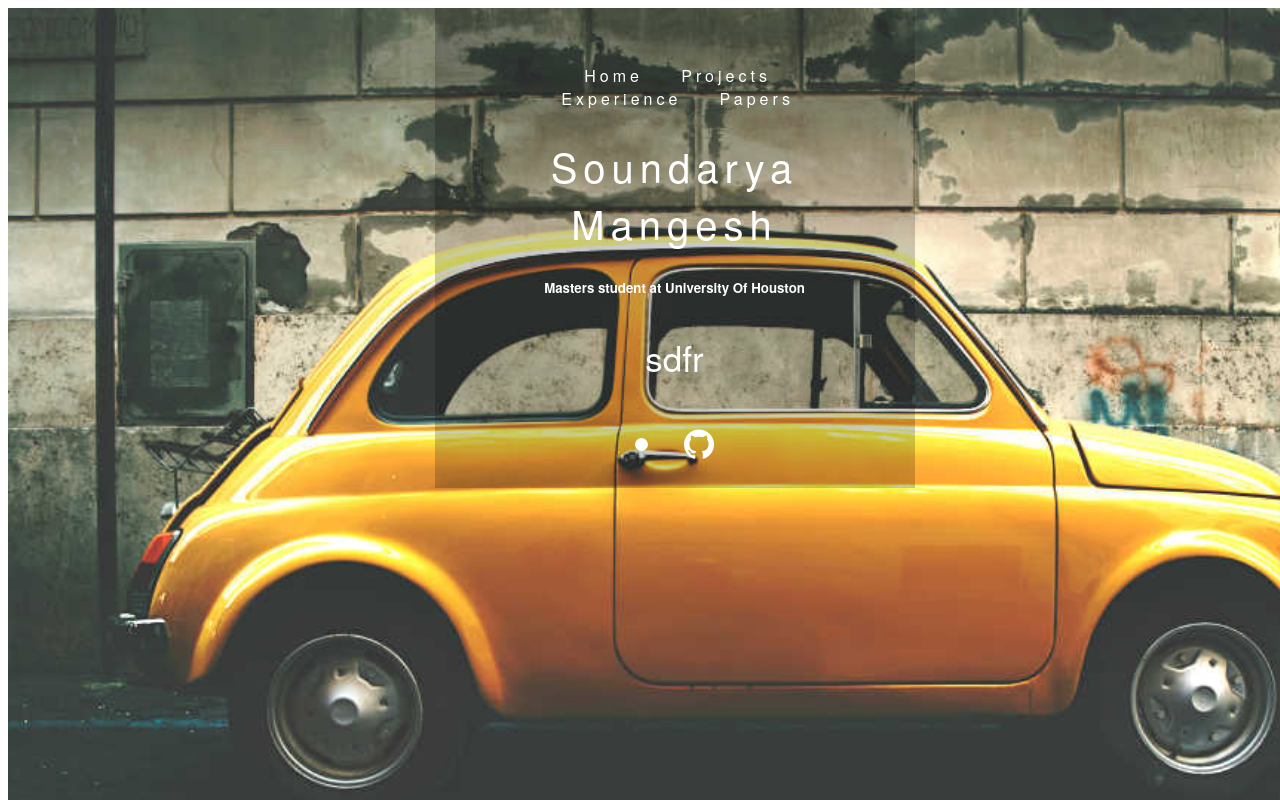
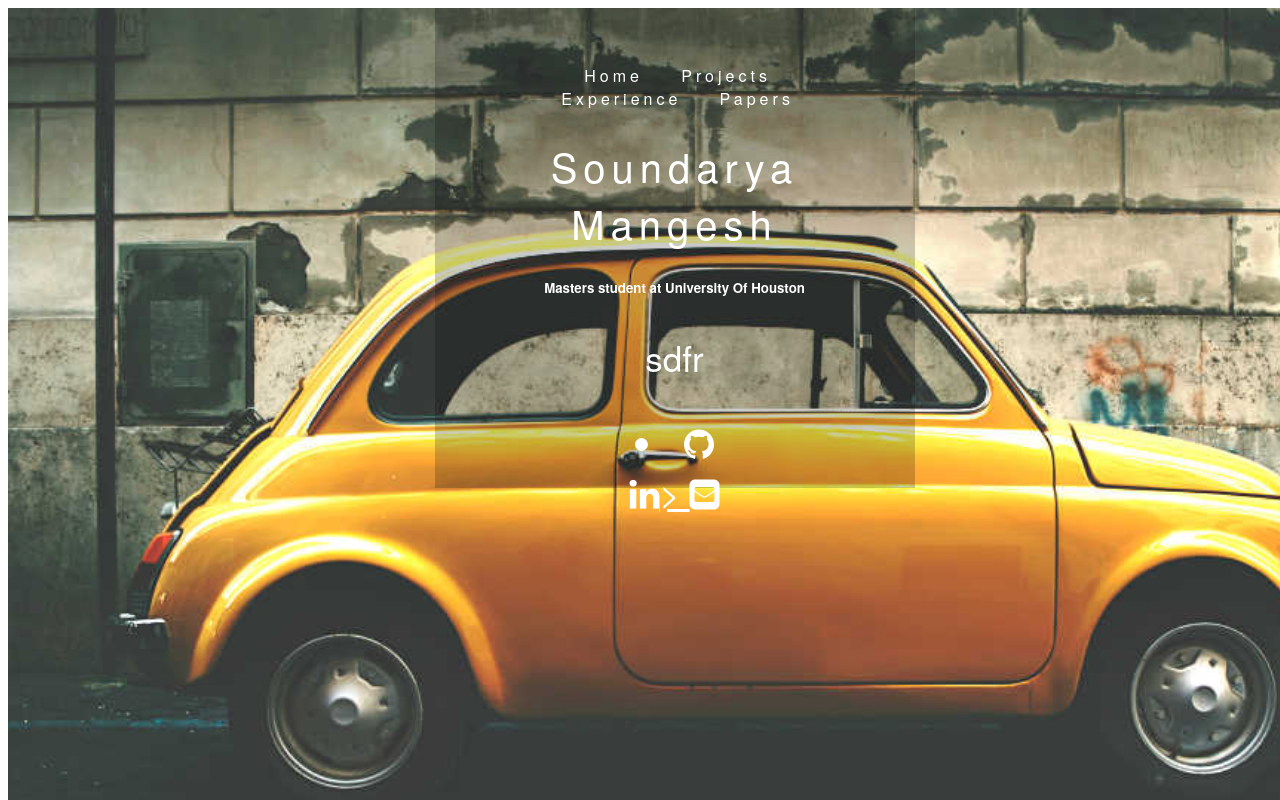
Before and after one commit to SoundaryaMangeshgit/SoundaryaMangeshgit.github.io, a plain HTML site: page index.html in a window 1280 px wide. Shown: the top 800 px of the page. Drawn offline with Linux system fonts and the light colour scheme.

Commit message:
Update index.html

```diff
--- a/index.html
+++ b/index.html
@@ -36,6 +36,8 @@
 	<p>sdfr</p>
 
 	<li> <a href="https://github.com/SoundaryaMangesh123" target="_blank" ><i class="fa fa-github" aria-hidden="true"></i> </li> </a>
+	<a href="https://www.linkedin.com/in/soundarya-mangesh-673b57111/" target="_blank"> <i class="fa fa-linkedin" aria-hidden="true"></i>> </i> </a>
+	<a href="mailto:soundaryamangesh@gmail.com?subject=Hey brother!" target="_blank">  <i class="fa fa-envelope-square" aria-hidden="true"></i>  </a>
 
 	</div>
 	<!--<div class="icons">
```
